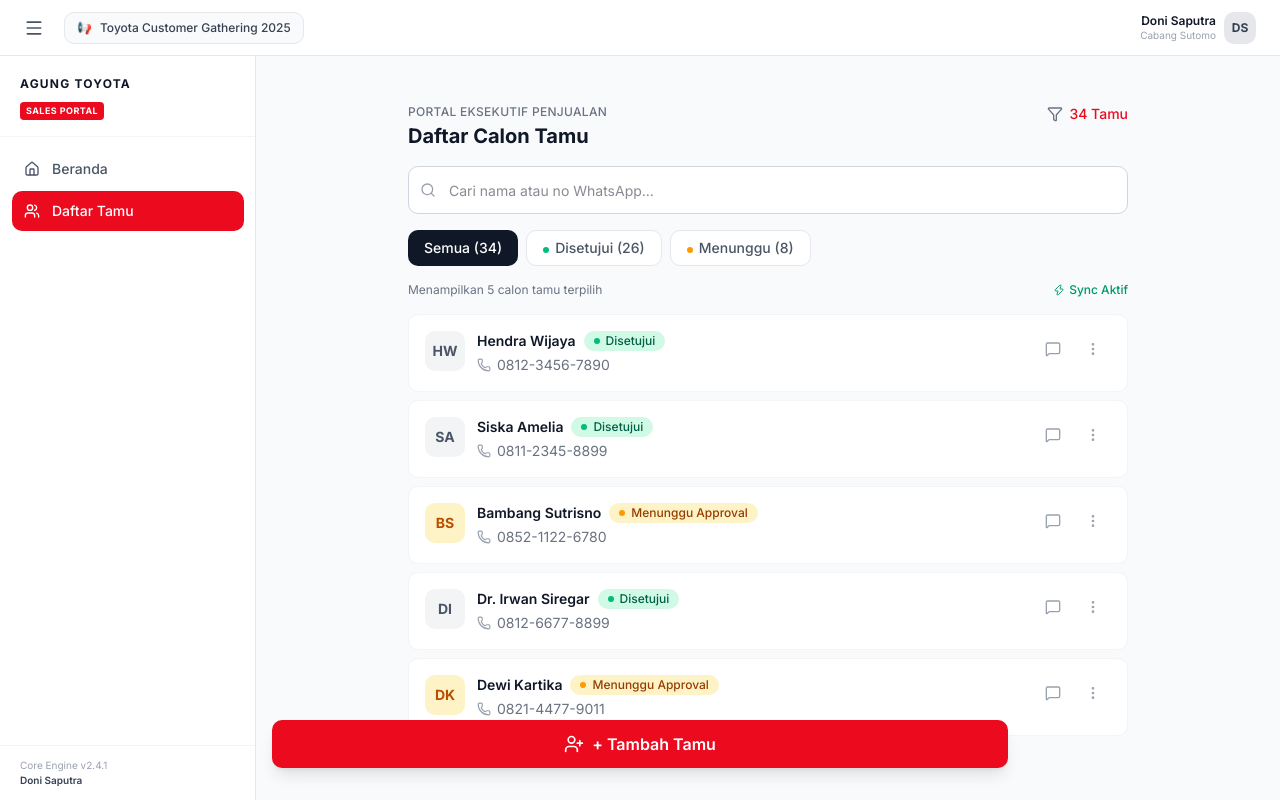
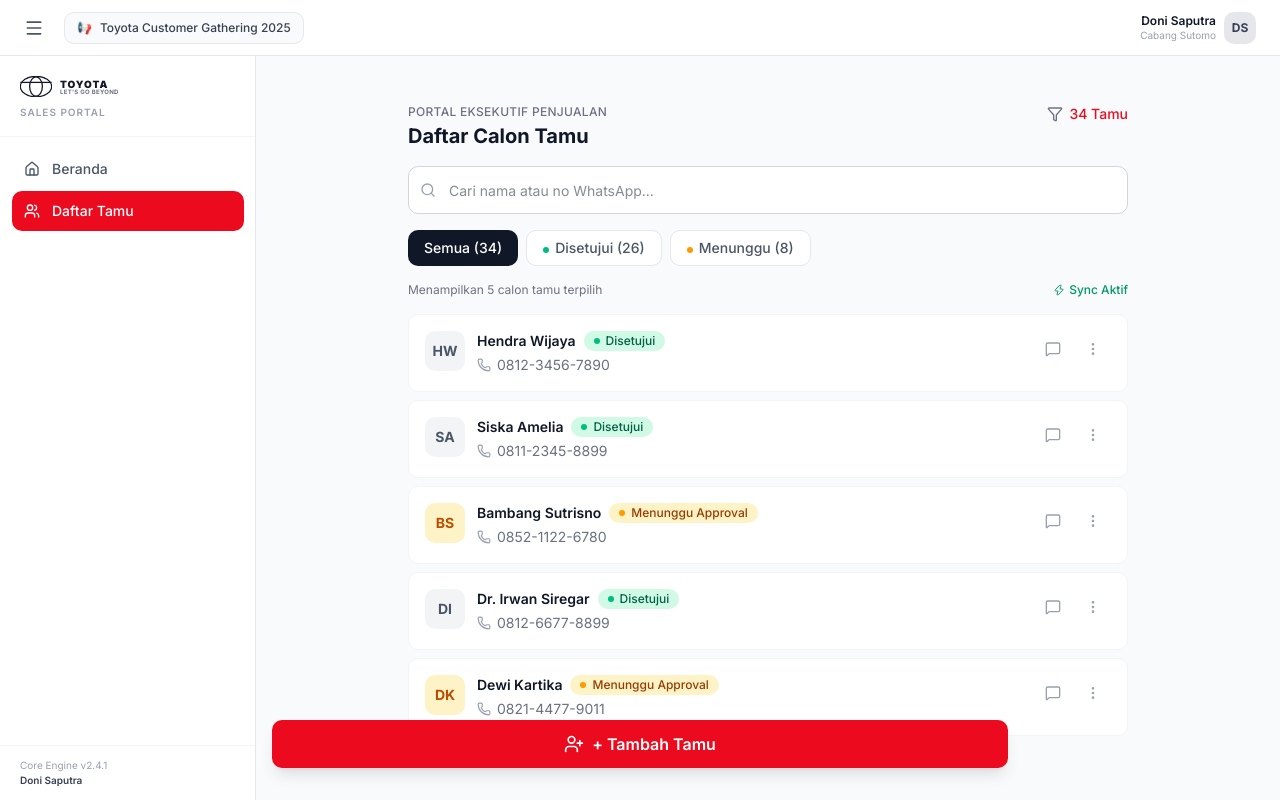
Before and after one commit to azizrahmansyah21-web/EO-fe, a Next.js app: page /sales/guests in a window 1280 px wide. Built offline with nearby package versions, Linux system fonts and the light colour scheme.

Commit message:
feat: add login page, internal layouts, and UI components

```diff
--- a/app/(internal)/admin/layout.tsx
+++ b/app/(internal)/admin/layout.tsx
@@ -17,6 +17,7 @@
   LogOut,
   User,
 } from "lucide-react";
+import { ToyotaLogo } from "@/components/atoms/toyota-logo";
 
 const navItems = [
   { href: "/admin/dashboard", label: "Dashboard", icon: LayoutDashboard },
@@ -59,12 +60,8 @@
 
         {/* Mobile brand */}
         <div className="lg:hidden flex items-center gap-2">
-          <div className="w-6 h-6 bg-toyota-red rounded flex items-center justify-center text-white text-[8px] font-black shrink-0">
-            AT
-          </div>
-          <span className="text-sm font-black text-gray-900 uppercase tracking-tight">
-            Command Center
-          </span>
+          <ToyotaLogo size="xs" noTagline />
+          <span className="text-xs font-bold text-gray-500 border-l border-gray-200 pl-2 ml-1">Command Center</span>
         </div>
 
         {/* Desktop event chip */}
@@ -158,10 +155,8 @@
           <div className="w-64 flex flex-col h-full">
             {/* Brand */}
             <div className="px-5 pt-5 pb-4 border-b border-gray-100">
-              <div className="text-xs font-bold text-toyota-red tracking-widest uppercase mb-0.5">
-                AGUNG TOYOTA
-              </div>
-              <div className="text-xs text-gray-500">Command Center</div>
+              <ToyotaLogo size="sm" />
+              <p className="text-[10px] text-gray-400 mt-2 font-semibold uppercase tracking-widest">Command Center</p>
             </div>
 
             {/* System status */}
--- a/app/(internal)/sales/layout.tsx
+++ b/app/(internal)/sales/layout.tsx
@@ -4,6 +4,7 @@
 import Link from "next/link";
 import { usePathname } from "next/navigation";
 import { Home, Users, Menu, LogOut } from "lucide-react";
+import { ToyotaLogo } from "@/components/atoms/toyota-logo";
 
 const navItems = [
   { href: "/sales", label: "Beranda", icon: Home, exact: true },
@@ -43,12 +44,8 @@
 
         {/* Mobile brand */}
         <div className="lg:hidden flex items-center gap-2">
-          <span className="text-sm font-black text-gray-900 tracking-tight uppercase">
-            Agung Toyota
-          </span>
-          <span className="inline-flex items-center px-2 py-0.5 rounded bg-toyota-red text-white text-[10px] font-bold uppercase tracking-wider">
-            Sales
-          </span>
+          <ToyotaLogo size="xs" noTagline />
+          <span className="text-xs font-bold text-gray-500 border-l border-gray-200 pl-2 ml-1">Sales Portal</span>
         </div>
 
         {/* Desktop event chip */}
@@ -105,12 +102,8 @@
           <div className="w-64 flex flex-col h-full">
             {/* Brand */}
             <div className="px-5 pt-5 pb-4 border-b border-gray-100">
-              <div className="text-xs font-bold text-gray-900 tracking-widest uppercase mb-1">
-                AGUNG TOYOTA
-              </div>
-              <span className="inline-flex items-center px-1.5 py-0.5 rounded bg-toyota-red text-white text-[9px] font-bold uppercase tracking-wider">
-                Sales Portal
-              </span>
+              <ToyotaLogo size="sm" />
+              <p className="text-[10px] text-gray-400 mt-2 font-semibold uppercase tracking-widest">Sales Portal</p>
             </div>
 
             {/* Nav */}
--- a/app/login/page.tsx
+++ b/app/login/page.tsx
@@ -3,6 +3,7 @@
 import { useState } from "react";
 import Link from "next/link";
 import { Eye, EyeOff, Shield, Lock, ChevronRight, ExternalLink } from "lucide-react";
+import { ToyotaLogo } from "@/components/atoms/toyota-logo";
 
 export default function LoginPage() {
   const [showPassword, setShowPassword] = useState(false);
@@ -31,13 +32,7 @@
           <div className="px-8 pt-8 pb-7">
             {/* Logo area */}
             <div className="flex items-center justify-center mb-6">
-              <div className="flex items-center gap-2">
-                <div className="w-8 h-8 bg-toyota-red rounded flex items-center justify-center text-white text-[10px] font-black">AT</div>
-                <div>
-                  <p className="text-xs font-black text-gray-900 leading-none">TOYOTA</p>
-                  <p className="text-[8px] text-gray-400 uppercase tracking-widest">LET&apos;S GO BEYOND</p>
-                </div>
-              </div>
+              <ToyotaLogo size="md" />
             </div>
 
             {/* Badge */}
--- /dev/null
+++ b/components/atoms/toyota-logo.tsx
@@ -0,0 +1,72 @@
+/**
+ * Toyota Logo atom — SVG inline, no external file dependency.
+ * Renders the Toyota ellipse mark + wordmark + "LET'S GO BEYOND" tagline.
+ * Use `size` to control the em height of the mark (default "sm").
+ */
+
+type LogoSize = "xs" | "sm" | "md" | "lg";
+
+const sizes: Record<LogoSize, { mark: number; toyota: string; tagline: string }> = {
+  xs: { mark: 24, toyota: "text-[8px]",  tagline: "text-[5px]"  },
+  sm: { mark: 32, toyota: "text-[10px]", tagline: "text-[6px]"  },
+  md: { mark: 40, toyota: "text-xs",     tagline: "text-[7px]"  },
+  lg: { mark: 56, toyota: "text-sm",     tagline: "text-[9px]"  },
+};
+
+interface ToyotaLogoProps {
+  size?: LogoSize;
+  /** Force white version (e.g. on dark/red backgrounds) */
+  inverted?: boolean;
+  /** Hide "LET'S GO BEYOND" tagline */
+  noTagline?: boolean;
+  className?: string;
+}
+
+export function ToyotaLogo({
+  size = "sm",
+  inverted = false,
+  noTagline = false,
+  className = "",
+}: ToyotaLogoProps) {
+  const cfg = sizes[size];
+  const color = inverted ? "#FFFFFF" : "#111827";
+
+  return (
+    <div className={`flex items-center gap-2 ${className}`}>
+      {/* Toyota ellipse SVG mark */}
+      <svg
+        width={cfg.mark}
+        height={cfg.mark * 0.66}
+        viewBox="0 0 100 66"
+        fill="none"
+        xmlns="http://www.w3.org/2000/svg"
+        aria-hidden="true"
+      >
+        {/* Outer horizontal ellipse */}
+        <ellipse cx="50" cy="33" rx="49" ry="32" stroke={color} strokeWidth="4" fill="none"/>
+        {/* Inner vertical ellipse */}
+        <ellipse cx="50" cy="33" rx="20" ry="30" stroke={color} strokeWidth="4" fill="none"/>
+        {/* Horizontal bar */}
+        <line x1="1" y1="20" x2="99" y2="20" stroke={color} strokeWidth="4"/>
+      </svg>
+
+      {/* Text block */}
+      <div className="flex flex-col leading-none">
+        <span
+          className={`font-black tracking-widest uppercase ${cfg.toyota}`}
+          style={{ color }}
+        >
+          TOYOTA
+        </span>
+        {!noTagline && (
+          <span
+            className={`font-bold tracking-wider uppercase ${cfg.tagline}`}
+            style={{ color: inverted ? "rgba(255,255,255,0.7)" : "#6B7280" }}
+          >
+            LET&apos;S GO BEYOND
+          </span>
+        )}
+      </div>
+    </div>
+  );
+}
--- a/components/molecules/ticket-card.tsx
+++ b/components/molecules/ticket-card.tsx
@@ -2,6 +2,7 @@
 
 import { QRCodeSVG } from "qrcode.react";
 import { Badge } from "@/components/atoms/badge";
+import { ToyotaLogo } from "@/components/atoms/toyota-logo";
 import { useState } from "react";
 import { Copy, Check } from "lucide-react";
 
@@ -24,16 +25,7 @@
     <div className="bg-white border border-gray-200 rounded-lg overflow-hidden">
       {/* Header */}
       <div className="flex items-center justify-between px-4 py-3 border-b border-gray-100">
-        <div className="flex items-center gap-2">
-          {/* Toyota logo placeholder */}
-          <div className="w-8 h-8 bg-toyota-red rounded flex items-center justify-center shrink-0">
-            <span className="text-white text-[8px] font-black">AT</span>
-          </div>
-          <div>
-            <p className="text-[8px] font-bold text-gray-400 uppercase tracking-widest leading-none">AGUNG</p>
-            <p className="text-[8px] font-bold text-gray-400 uppercase tracking-widest leading-none">TOYOTA</p>
-          </div>
-        </div>
+        <ToyotaLogo size="xs" />
         <Badge label="● VERIFIED GUEST PASS" variant="red" />
       </div>
 
--- a/components/organisms/rsvp-header.tsx
+++ b/components/organisms/rsvp-header.tsx
@@ -2,6 +2,7 @@
 
 import Link from "next/link";
 import { ArrowLeft } from "lucide-react";
+import { ToyotaLogo } from "@/components/atoms/toyota-logo";
 
 interface RsvpHeaderProps {
   title: string;
@@ -24,15 +25,7 @@
       )}
 
       {/* Logo */}
-      <div className="flex items-center gap-1.5">
-        <div className="w-7 h-7 bg-toyota-red rounded flex items-center justify-center shrink-0">
-          <span className="text-white text-[8px] font-black leading-none">AT</span>
-        </div>
-        <div className="hidden sm:block">
-          <p className="text-[8px] font-bold text-gray-400 uppercase tracking-widest leading-none">AGUNG</p>
-          <p className="text-[8px] font-bold text-gray-400 uppercase tracking-widest leading-none">TOYOTA</p>
-        </div>
-      </div>
+      <ToyotaLogo size="xs" className="shrink-0" />
 
       <h1 className="flex-1 text-center text-sm font-bold text-gray-900">{title}</h1>
 
```
